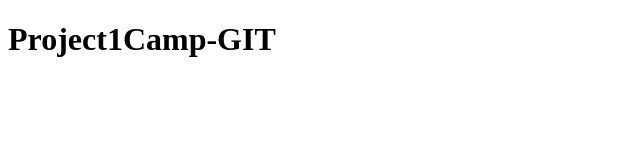
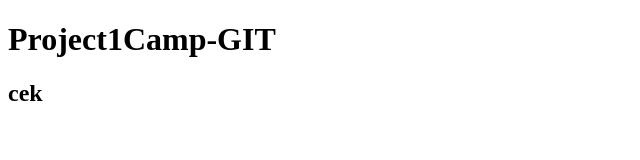
Before and after one commit to AsetSabu/ProjectCamp, a plain HTML site: page kontak.html in a window 1280 px wide. Shown: the full height of the page, 0-640 px from the left. Drawn offline with Linux system fonts and the light colour scheme.

Commit message:
mengubah kontak.html

```diff
--- a/kontak.html
+++ b/kontak.html
@@ -8,6 +8,6 @@
   </head>
   <body>
     <h1>Project1Camp-GIT</h1>
-    <h2></h2>
+    <h2>cek</h2>
   </body>
 </html>
```
